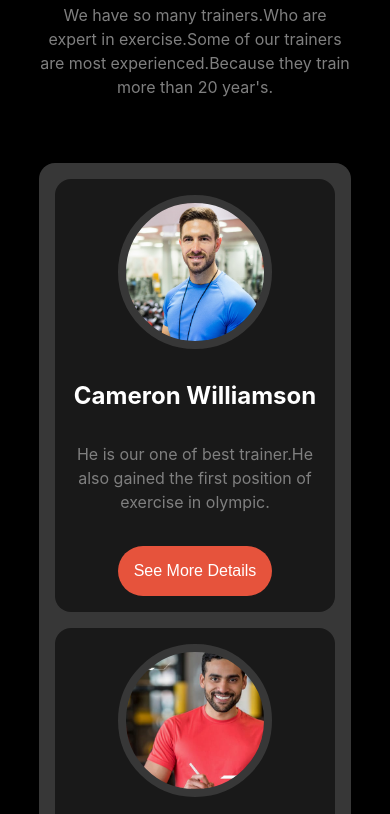
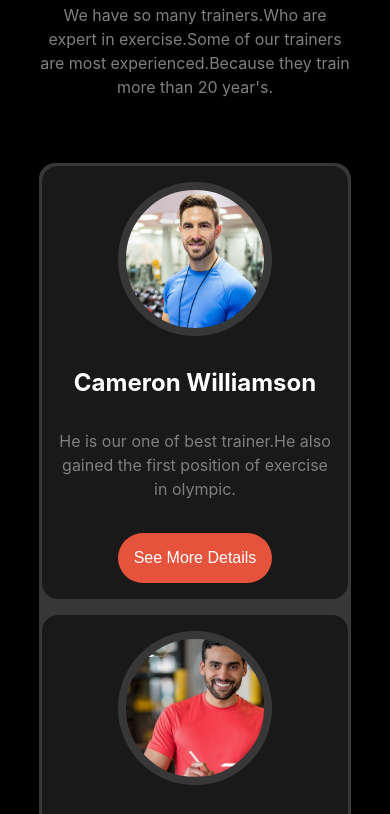
Before and after one commit to jbjoybiswasjb/b10_a2, a plain HTML site: page index.html in a window 390 px wide. Shown: the part 7200-8014 px from the top of the page. Drawn offline with Linux system fonts and the light colour scheme.

Commit message:
Section's padding changed in our best trainers section.

```diff
--- a/css/responsive.css
+++ b/css/responsive.css
@@ -217,6 +217,7 @@
     #our_best_trainers section {
         grid-template-columns: repeat(1, 1fr);
         gap: 1rem;
+        padding: .2rem;
     }
 
     #our_best_trainers section>div {
```
